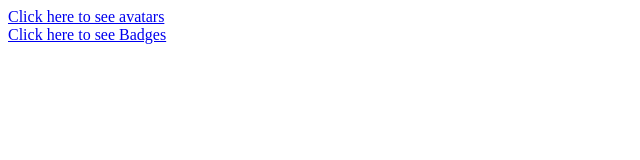
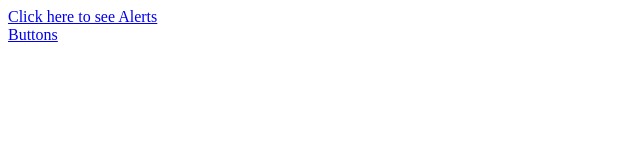
Before and after one commit to vijaytembugade/XenonUI-Component-Library, a plain HTML site: page index.html in a window 1280 px wide. Shown: the whole page, without its empty margins (0-640 px from the left). Drawn offline with Linux system fonts and the light colour scheme.

Commit message:
changes in index.html

```diff
--- a/index.html
+++ b/index.html
@@ -11,13 +11,13 @@
     />
 </head>
 <bodybr>
-    <a href="./Components/Avatar/avatar.html" class="">
-        Click here to see avatars
+    <a href="./Components/Alerts/alerts.html" class="">
+        Click here to see Alerts
     </a>
     <br/>
 
-    <a href="./Components/Badge/badge.html" class="">
-        Click here to see Badges
+    <a href="./Components/Buttons/buttons.html" class="">
+        Buttons
     </a>
 </body>
 </html>
```
